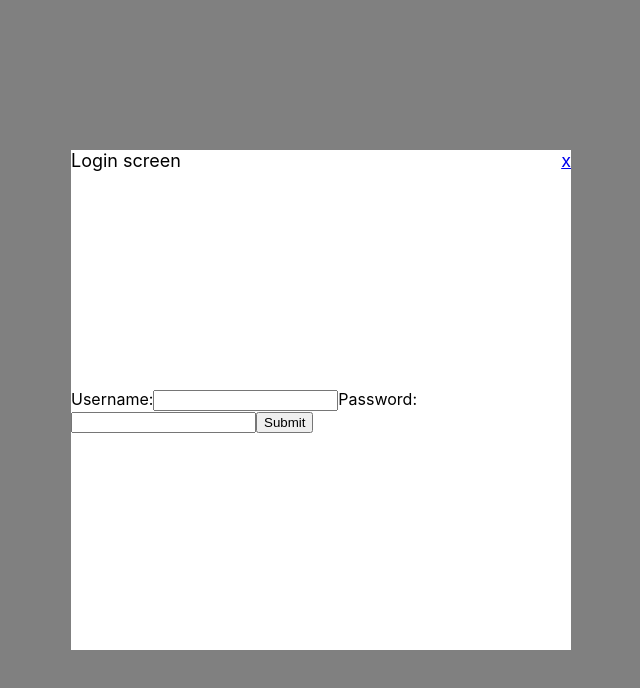
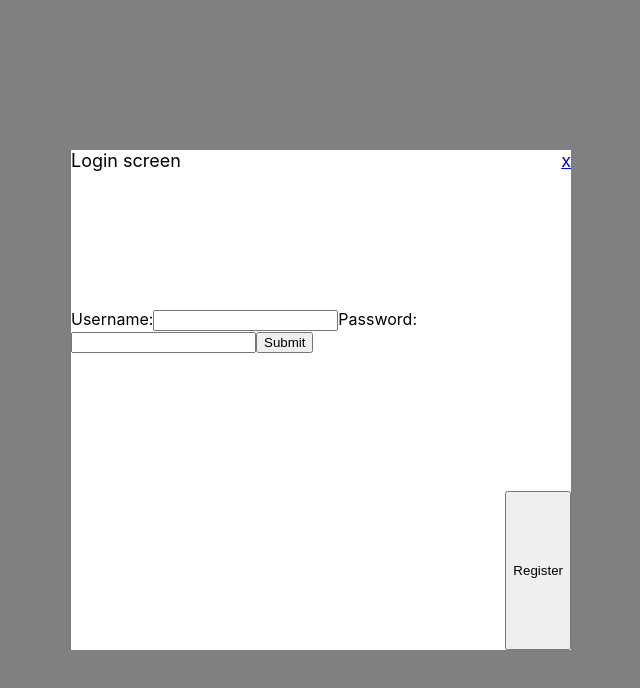
Before and after one commit to kphan20/Google-Calendar-Clone, a React (Create React App) app in the folder frontend/: page /login in a window 1280 px wide. Shown: the top 688 px of the page, without its empty margins (319-959 px from the left). Built offline with nearby package versions, Linux system fonts and the light colour scheme.

Commit message:
Added registration page

```diff
--- a/frontend/src/components/Login.css
+++ b/frontend/src/components/Login.css
@@ -31,3 +31,7 @@ Link {
 label {
   margin-right: auto;
 }
+
+#error {
+  color: red;
+}
--- a/frontend/src/components/Login.js
+++ b/frontend/src/components/Login.js
@@ -7,14 +7,19 @@ import axios from "axios";
 function Login(props) {
   const [userName, setUserName] = useState("");
   const [password, setPassWord] = useState("");
+  const [isLogin, setIsLogin] = useState(true);
   const history = useHistory();
+  const [errorMessage, setError] = useState("");
+  const changePage = () => {
+    setIsLogin(!isLogin);
+  };
   const handleChange = (changeFunction) => (e) => {
     changeFunction(e.target.value);
   };
   const handleSubmit = (e) => {
     e.preventDefault();
     axios
-      .post(apiLink + "api-token-auth/", {
+      .post(apiLink + (isLogin ? "api-token-auth/" : "register/"), {
         username: userName,
         password: password,
       })
@@ -25,14 +30,33 @@ function Login(props) {
           history.push("/");
         },
         (error) => {
-          console.log(error);
+          //console.log(error);
+          setError("Invalid username/password");
         }
       );
   };
+  // const handleRegistration = (e) => {
+  //   e.preventDefault();
+  //   axios
+  //     .post(apiLink + "register/", {
+  //       username: userName,
+  //       password: password,
+  //     })
+  //     .then(
+  //       (response) => {
+  //         console.log(response);
+  //         props.setAuthInfo(response.data);
+  //         history.push("/");
+  //       },
+  //       (error) => {
+  //         console.log(error);
+  //       }
+  //     );
+  // };
   return (
     <div id="screen">
       <div id="loginbox">
-        <p>Login screen</p>
+        <p>{isLogin ? "Login screen" : "Register screen"}</p>
         <Link to="/">
           <p>x</p>
         </Link>
@@ -55,6 +79,10 @@ function Login(props) {
           </label>
           <input type="submit" value="Submit" />
         </form>
+        <p id="error">{errorMessage}</p>
+        <button onClick={changePage}>
+          {isLogin ? "Register" : "Back to login"}
+        </button>
       </div>
     </div>
   );
```
